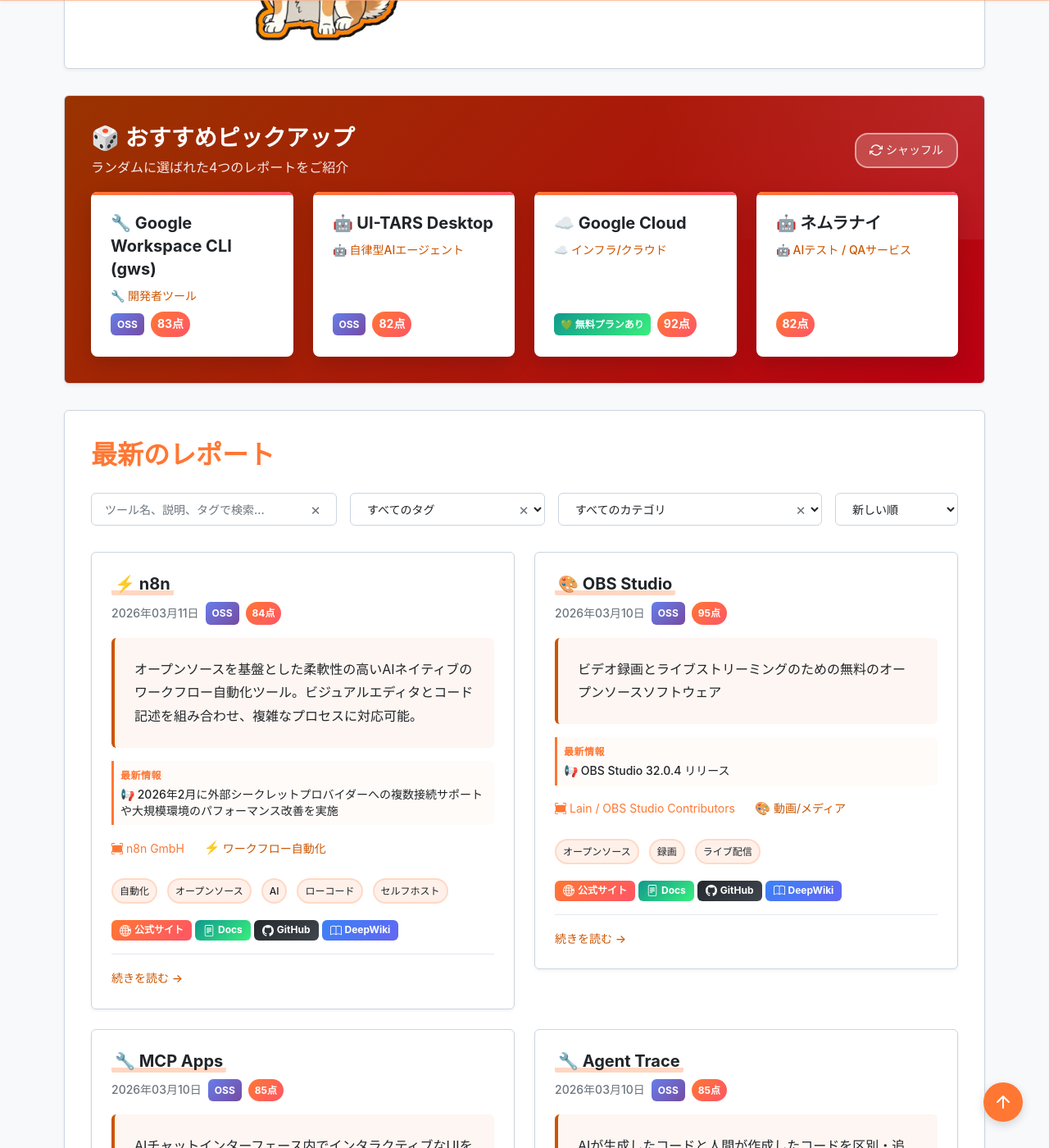
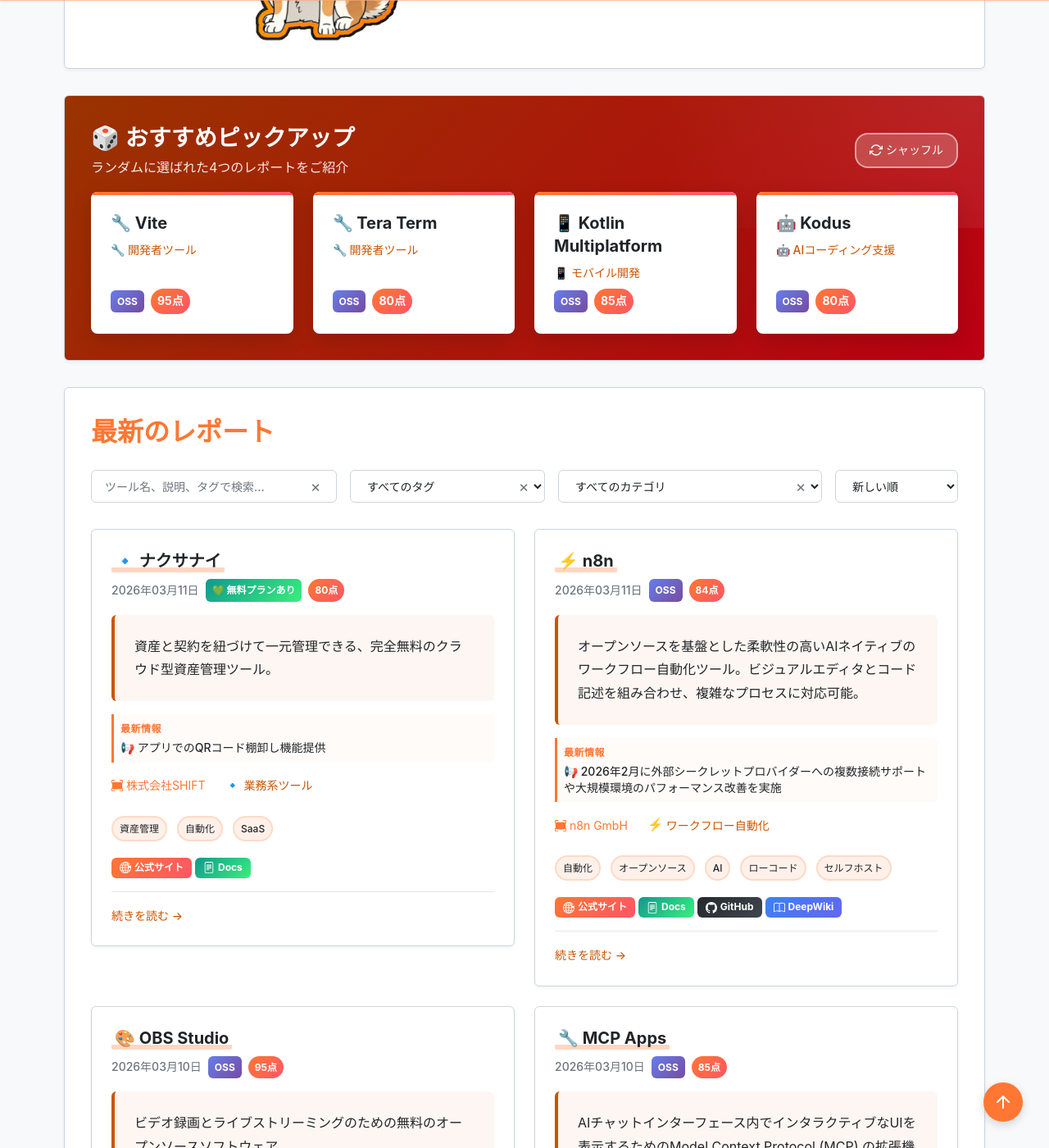
Before and after one commit to aegisfleet/tool-survey-report, a Jekyll site: the page built from index.md, in a window 1280 px wide and 1400 px high, scrolled down 401 px. Shown: the whole window at 82% size. Built offline with Jekyll 4.4.1, drawn with Linux system fonts in a browser that asks for light colours; part of the change alters nothing that is shown.

Commit message:
feat: add report for Nakusanai tool and relate to Wasurenai (#921)
Co-authored-by: google-labs-jules[bot] <161369871+google-labs-jules[bot]@users.noreply.github.com>

```diff
--- /dev/null
+++ b/_reports/nakusanai.md
@@ -0,0 +1,208 @@
+---
+title: "ナクサナイ 調査レポート"
+tool_name: "ナクサナイ"
+tool_reading: "ナクサナイ"
+category: "業務系ツール"
+developer: "株式会社SHIFT"
+official_site: "https://nakusanai.jp/"
+date: "2026-03-11"
+last_updated: "2026-03-11"
+tags:
+  - "資産管理"
+  - "自動化"
+  - "SaaS"
+description: "資産と契約を紐づけて一元管理できる、完全無料のクラウド型資産管理ツール。"
+
+quick_summary:
+  has_free_plan: true
+  is_oss: false
+  starting_price: "無料"
+  target_users:
+    - "総務"
+    - "バックオフィス"
+  latest_highlight: "アプリでのQRコード棚卸し機能提供"
+  update_frequency: "中"
+
+evaluation:
+  score: 80
+  base_score: 70
+  plus_points:
+    - point: 5
+      reason: "機能制限なく完全無料で利用できる"
+    - point: 5
+      reason: "株式会社SHIFTによる運営でISMS等のセキュリティ認証を取得済み"
+  minus_points: []
+  summary: "コストをかけずに物理資産・契約管理を始めたい中小企業やバックオフィスに最適。"
+
+links:
+  documentation: "https://nakusanai.jp/"
+relationships:
+  parent: null
+  children: []
+  related_tools:
+    - "ワスレナイ"
+---
+
+# **ナクサナイ 調査レポート**
+
+## **1. 基本情報**
+
+* **ツール名**: ナクサナイ
+* **ツールの読み方**: ナクサナイ
+* **開発元**: 株式会社SHIFT
+* **公式サイト**: [https://nakusanai.jp/](https://nakusanai.jp/)
+* **関連リンク**:
+  * iOSアプリ (App Store): [https://apps.apple.com/jp/app/%E3%83%8A%E3%82%AF%E3%82%B5%E3%83%8A%E3%82%A4/id6755753166](https://apps.apple.com/jp/app/%E3%83%8A%E3%82%AF%E3%82%B5%E3%83%8A%E3%82%A4/id6755753166)
+  * Androidアプリ (Google Play): [https://play.google.com/store/apps/details?id=jp.shiftinc.nakusanai](https://play.google.com/store/apps/details?id=jp.shiftinc.nakusanai)
+  * レビューサイト: [ITreview](https://www.itreview.jp/products/nakusanai/profile)
+* **カテゴリ**: 業務系ツール
+* **概要**: 資産と契約の情報を紐づけて一元管理できるクラウド型の資産管理サービス。煩雑なExcel管理から脱却し、スマートフォンアプリでのQRコードスキャンを利用した棚卸しや契約更新漏れ防止を完全無料で実現する。
+
+## **2. 目的と主な利用シーン**
+
+* **解決する課題**:
+  * 契約と資産がバラバラに管理された状態からの脱却
+  * 契約更新漏れによる無駄なコストの発生
+  * 手作業・Excelでの煩雑な棚卸し作業
+* **想定利用者**: 総務、情シス部門、経理・人事などのバックオフィス担当者
+* **利用シーン**:
+  * 固定資産、リース・レンタル備品の管理
+  * スマホアプリを利用したQRコードによる現場での棚卸し
+  * 契約期限の自動アラートによる更新・解約漏れの防止
+
+## **3. 主要機能**
+
+* **紐付け機能**: 資産（固定資産、備品など）と契約情報を紐づけ、点在する情報を一元的に集約する。
+* **契約期限アラート機能**: 契約期限を自動で見張り、メール等でアラート通知し更新漏れを防ぐ。
+* **棚卸し・メール通知機能**: 資産の利用状況を確認するためのアンケートを簡単に送信でき、業務を効率化する。
+* **一括アップロード機能**: CSVファイルにより、大量の資産情報や契約情報を一括で登録可能。
+* **PDFアップロード機能**: 紙の契約書や図面をPDFでアップロードし、資産と紐づけてデータ保管・検索が可能。
+* **スマホ棚卸しアプリ**: iOS/Androidアプリを使い、QRコードを「ピッ」とかざすだけで入力不要の棚卸しができる。
+* **CSV自動生成（ラベル用）**: 資産一覧から発行用データを自動作成し、印刷ソフト用のフォーマットで出力可能。
+
+## **4. 開始手順・セットアップ**
+
+* **前提条件**:
+  * Webブラウザ、またはiOS/Androidのスマートフォン端末（アプリ利用時）。
+* **インストール/導入**:
+  * Webから「無料ではじめる」ボタン経由でアカウントを申請する（最短1〜2営業日以内に発行）。
+* **初期設定**:
+  * 発行されたアカウントでログイン。
+  * 既存の資産・契約データがある場合は、CSVの一括アップロード機能を利用して初期データを投入する。
+* **クイックスタート**:
+  * 資産を登録後、発行用CSVを出力してQRコードラベルを作成し、備品に貼付。その後スマホアプリでスキャンして動作を確認する。
+
+## **5. 特徴・強み (Pros)**
+
+* **完全無料**: 全ての機能が制限なしで「0円/月」から利用可能。
+* **直感的なスマホ棚卸し**: 専用アプリによるQRコードスキャンで、棚卸し作業の入力負担をゼロにする。
+* **一元管理と紐づけ**: モノ（備品）だけでなく、契約書データ（PDF）や不動産など、あらゆる資産を紐付けて管理できる。
+* **導入のしやすさ**: 無償のハンズオン形式レクチャーなど、オンボーディングのサポートが手厚い。
+
+## **6. 弱み・注意点 (Cons)**
+
+* **APIによる自動連携の限界**: 手動入力やCSV一括アップロードが基本となるため、高度なAPI連携（他システムからの自動プロビジョニング等）についての公開情報は少ない。
+* **実績・レビューの少なさ**: 比較的新しいツールのため、G2やCapterraなどのグローバルレビューサイトでの実績は確認できない。
+* **IT特化ではない**: ソフトウェアやSaaSのライセンス管理は、同社別ツールの「ワスレナイ」の方が適している（ナクサナイは物理資産・一般契約向け）。
+
+## **7. 料金プラン**
+
+| プラン名 | 料金 | 主な特徴 |
+|---------|------|---------|
+| **無料プラン** | 無料 | すべての機能が制限なしで利用可能。初期費用・月額費用ともに無料。 |
+
+* **課金体系**: 完全無料
+* **無料トライアル**: 常時無料のため、そのまま導入・検証が可能。
+
+## **8. 導入実績・事例**
+
+* **導入企業**: 公式サイト上では「導入社数600社突破」と記載。
+* **導入事例**: 株式会社SHIFTでの実績として、「棚卸し準備にかかる時間を100%削減」「目的の契約書を探す時間を約90%削減」等の効果が挙げられている。
+* **対象業界**: 業界を問わず、バックオフィスの効率化を目指す中小〜大企業。
+
+## **9. サポート体制**
+
+* **ドキュメント**: WEBマニュアルを提供。
+* **コミュニティ**: 一般公開されたコミュニティは確認できず。
+* **公式サポート**: オンラインでの導入サポート（オンボーディング）および、運用時の不明点に対応するカスタマーサポートを提供。
+
+## **10. エコシステムと連携**
+
+### **10.1 API・外部サービス連携**
+
+* **API**: 公開された外部向けAPIの記載は見当たらない。
+* **外部サービス連携**: 主にCSVファイルを利用したデータインポート/エクスポートによる連携。
+
+### **10.2 技術スタックとの相性**
+
+| 技術スタック | 相性 | メリット・推奨理由 | 懸念点・注意点 |
+|:---:|:---:|:---|:---|
+| **iOS / Android** | ◎ | 公式の棚卸しアプリが提供されている。 | アプリの利用にはナクサナイのアカウントが必須。 |
+| **Excel / CSV基盤** | ◯ | 既存のExcel台帳からCSV経由で一括移行が可能。 | API連携がない場合、リアルタイムの同期は不可。 |
+
+## **11. セキュリティとコンプライアンス**
+
+* **認証**: ID/パスワードによる基本的な認証。重要な情報は暗号化して保護/保存。
+* **データ管理**: データの安全性とプライバシーを重視した暗号通信を採用。
+* **準拠規格**: 運営会社の株式会社SHIFTはISMS（ISO/IEC 27001）認証を取得。また、セキュリティ専門会社による定期的な脆弱性診断を実施している。
+
+## **12. 操作性 (UI/UX) と学習コスト**
+
+* **UI/UX**: Web管理画面は、検索・更新が直感的に行えるよう設計されている。また、現場向けのスマホアプリは「かざすだけ」のシンプルなUIで設計されている。
+* **学習コスト**: 低い。導入時の無償ハンズオンが提供されているため、ITリテラシーが高くない現場の従業員でもすぐに利用可能。
+
+## **13. ベストプラクティス**
+
+* **効果的な活用法 (Modern Practices)**:
+  * 導入初期にCSV一括アップロードを活用し、Excel管理から完全に移行する。
+  * QRコードラベルの自動生成機能を使い、新規購入した備品には即座にラベルを貼付するルールを徹底する。
+* **陥りやすい罠 (Antipatterns)**:
+  * 一部をExcelで管理したままナクサナイを並行稼働させる（情報の二重管理による陳腐化）。
+  * 契約の紐付けを行わず、単なる備品リストとしてのみ使用する（更新漏れアラートなどの機能が活かせない）。
+
+## **14. ユーザーの声（レビュー分析）**
+
+* **調査対象**: ITreview、FitGap、App Store
+* **総合評価**: 比較的新しいサービスのため、G2、Capterra、ITreviewなどの主要サイトに定量的なスコアは登録されていない。
+* **ポジティブな評価**:
+  * （FitGap専門家レビューより）無料でありながら必要な機能を網羅しており、IT資産管理の導入コストを抑えたい企業にとって検討しやすい。
+  * 資産と契約を紐付けて管理する機能により、更新漏れやコストの無駄を防ぐことができる。
+* **ネガティブな評価 / 改善要望**:
+  * 現状、公開されているネガティブなユーザーレビューは確認できない。
+* **特徴的なユースケース**:
+  * 物理的なモノだけでなく、不動産情報などもデジタル管理し、関連資料（図面や契約書）を一元化する用途。
+
+## **15. 直近半年のアップデート情報**
+
+* **2024年10月頃**: iOS/Android向けスマートフォンアプリ「ナクサナイ」をリリースし、QRコードによる棚卸し機能を提供開始。
+
+(出典: [App Store バージョン履歴](https://apps.apple.com/jp/app/%E3%83%8A%E3%82%AF%E3%82%B5%E3%83%8A%E3%82%A4/id6755753166) / 公式サイト)
+
+## **16. 類似ツールとの比較**
+
+### **16.1 機能比較表 (星取表)**
+
+| 機能カテゴリ | 機能項目 | ナクサナイ | ワスレナイ | Excel管理 |
+|:---:|:---|:---:|:---:|:---:|
+| **基本機能** | 資産管理（物理） | ◎<br><small>QRコード棚卸し等に対応</small> | ×<br><small>SaaSに特化</small> | ◯<br><small>汎用的に可能</small> |
+| **カテゴリ特定** | 契約書・期限管理 | ◎<br><small>アラート機能あり</small> | ×<br><small>SaaSに特化</small> | △<br><small>手動更新が必要</small> |
+| **カテゴリ特定** | SaaSアカウント管理 | △<br><small>登録は可能だが自動検知なし</small> | ◎<br><small>API連携等で自動検知</small> | ×<br><small>手動更新が必要</small> |
+| **エンタープライズ** | モバイルアプリ対応 | ◎<br><small>iOS/Android対応</small> | ×<br><small>Web管理のみ</small> | △<br><small>閲覧は可能だが専用ではない</small> |
+
+### **16.2 詳細比較**
+
+| ツール名 | 特徴 | 強み | 弱み | 選択肢となるケース |
+|---------|------|------|------|------------------|
+| **ナクサナイ** | 物理資産と契約の一元管理 | 完全無料。スマホアプリで棚卸しが簡単 | 自動化（APIプロビジョニング等）には不向き | オフィス備品やリース契約をExcel管理から移行したい場合 |
+| **ワスレナイ** | SaaS利用状況の可視化 | シャドーITや不要アカウントの検知 | 物理資産の管理には不向き | 社内で利用するSaaSのコストとセキュリティを管理したい場合 |
+| **Excel / スプレッドシート** | 汎用的な表計算ツール | 追加コストなし。柔軟にカスタマイズ可能 | 情報の陳腐化、更新漏れ、棚卸しの手間が大きい | 資産や契約の数がごく少数で、専用ツールが不要な場合 |
+
+## **17. 総評**
+
+* **総合的な評価**:
+  * ナクサナイは、これまでExcel等で煩雑に行われていた「備品管理」「契約管理」「棚卸し」を、直感的なUIとスマホアプリで劇的に効率化する非常に有用なツールである。特に、これだけの機能が「完全無料」で提供されている点は、中小企業にとって極めて大きなメリットとなる。
+* **推奨されるチームやプロジェクト**:
+  * 専任のIT管理者がいない、または総務担当者が兼務している中小企業。
+  * リース機器、社用PC、不動産など多様な資産を保有し、定期的な棚卸し作業に多大なリソースを割いているバックオフィス部門。
+* **選択時のポイント**:
+  * ソフトウェア（SaaS）のライセンス管理を自動化したい場合は、同社の「ワスレナイ」など専用のSaaS管理ツールを選択すべきである。一方、物理的な備品や、それに紐づく契約書の管理・棚卸しの効率化を第一の目的とする場合は、ナクサナイが最適な選択肢となる。
--- a/_reports/wasurenai.md
+++ b/_reports/wasurenai.md
@@ -47,6 +47,7 @@ relationships:
     - "SmartHR"
     - "Backlog"
     - "KING OF TIME"
+    - "ナクサナイ"
 ---
 
 # **ワスレナイ 調査レポート**
```
